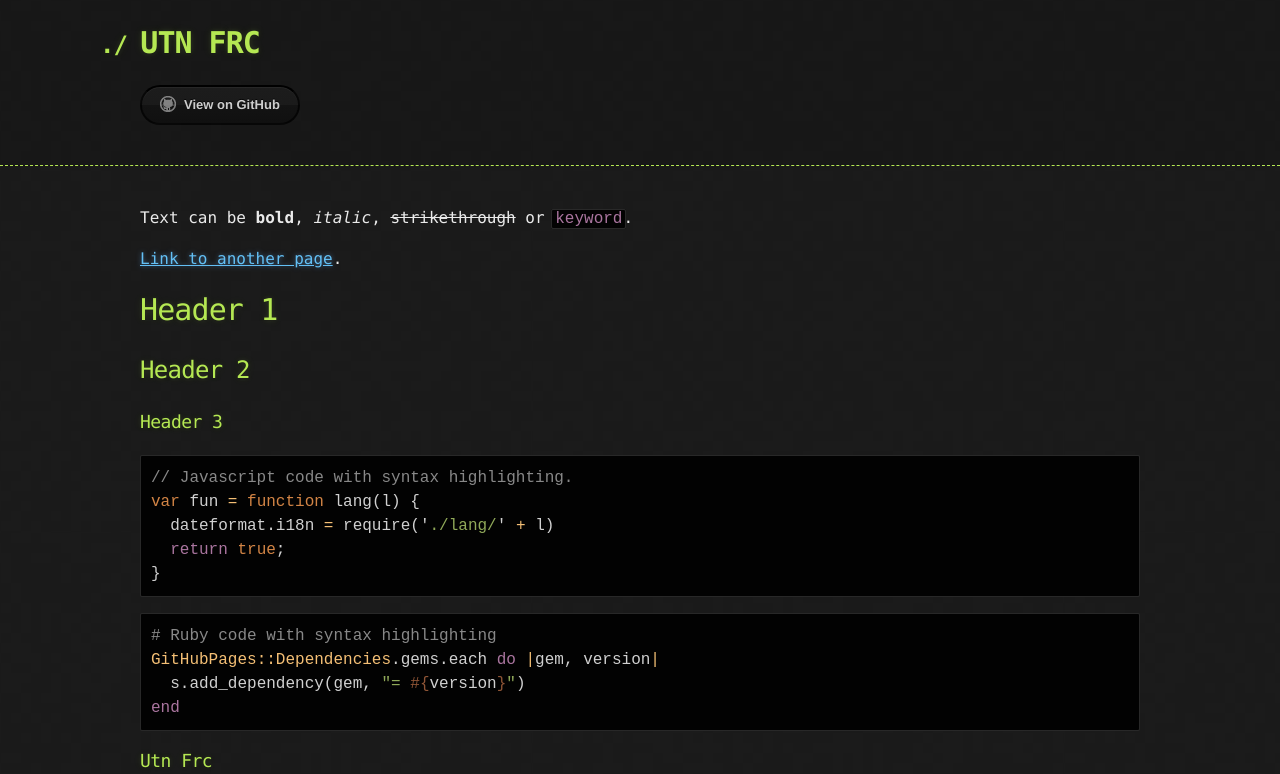
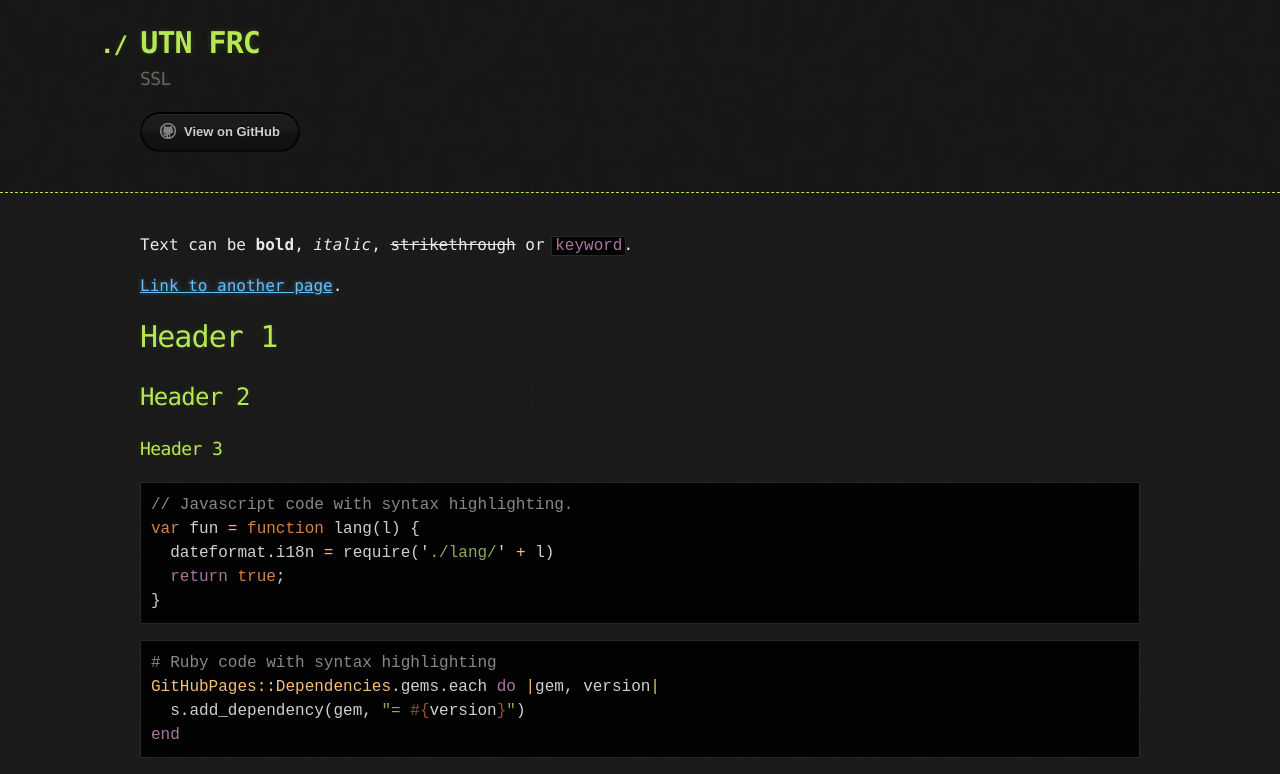
Before and after one commit to Ismael0351/utnfrcssl, a Jekyll site: the page built from index.md, in a window 1280 px wide, cut to the strip 0-774 px from the top of the page. Built offline with Jekyll 4.4.1, drawn with Linux system fonts in a browser that asks for light colours; the repository's description, which GitHub fills in, is left out.

Commit message:
Update _config.yml

```diff
--- a/_config.yml
+++ b/_config.yml
@@ -1,5 +1,4 @@
 title: UTN FRC
-description:
-show_downloads: false
-google_analytics:
+description: SSL
+
 theme: jekyll-theme-hacker
```
